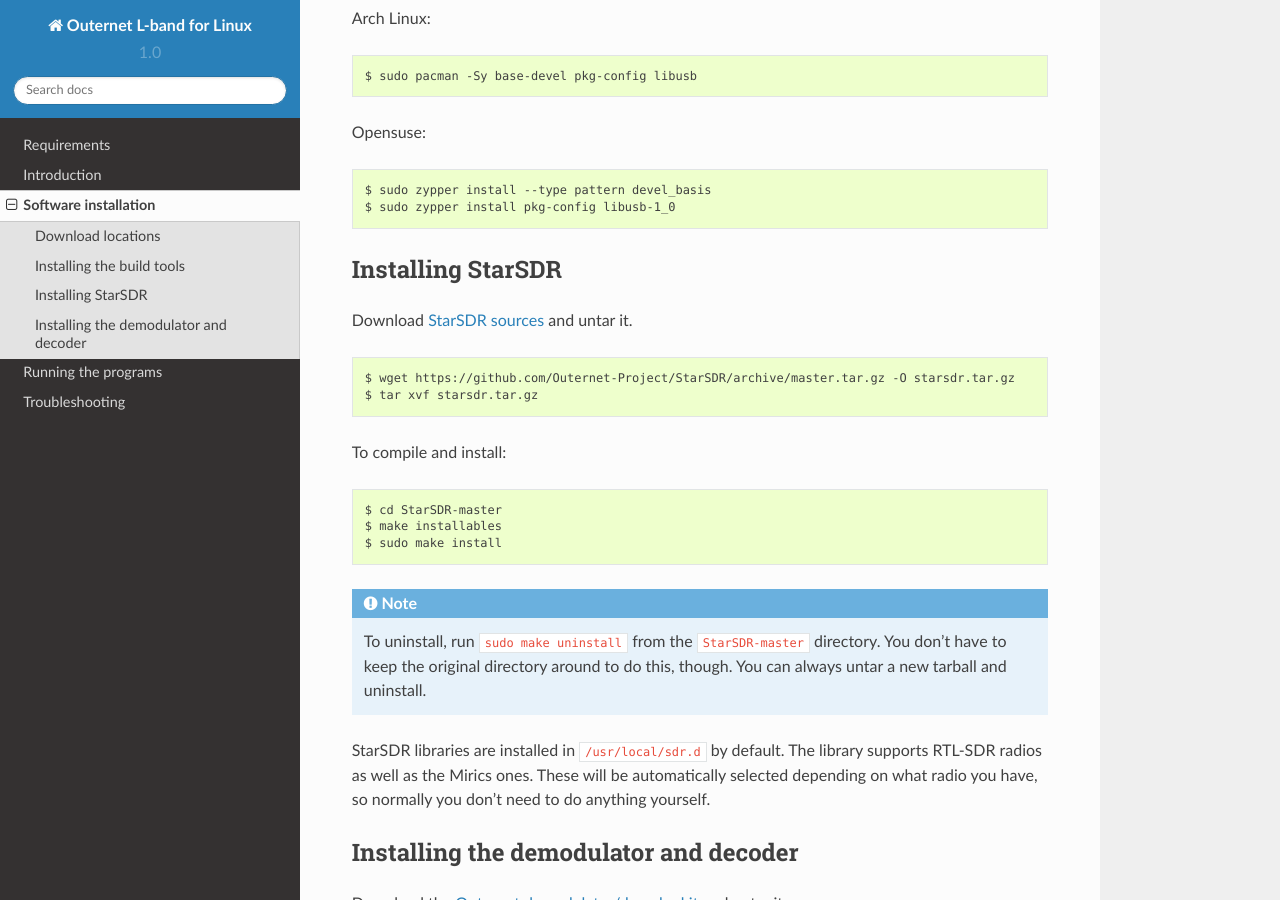
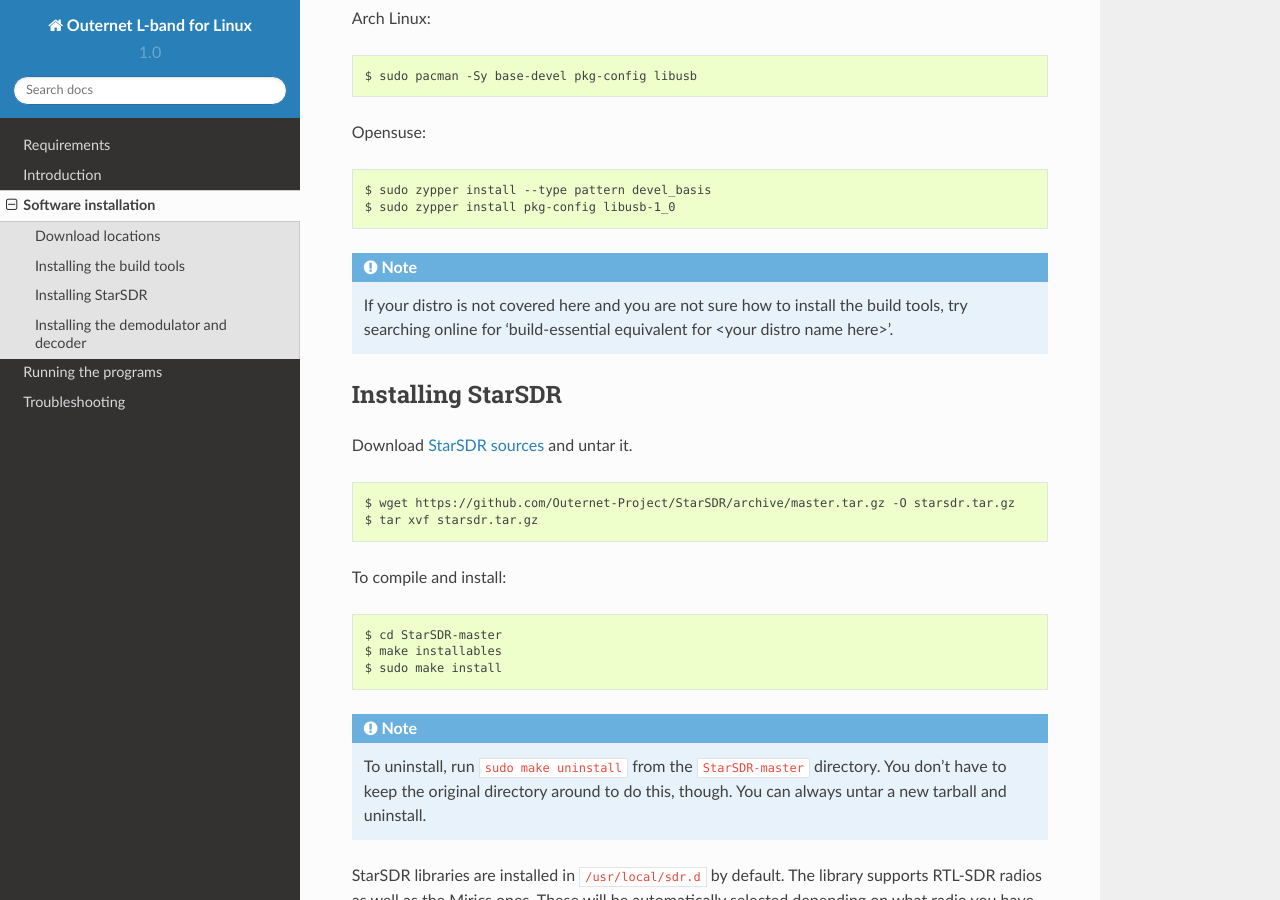
Before and after one commit to Othernet-Project/outernet-linux-lband, a Sphinx documentation site: the page built from docs/source/install.rst, in a window 1280 px wide and 900 px high, scrolled down 1384 px. Built offline with Sphinx 7.4.7 and the Read the Docs theme 2.0.0, drawn with Linux system fonts in a browser that asks for light colours.

Commit message:
Add notes on how to install build tools elsewhere
Signed-off-by: Branko Vukelic <branko@outernet.is>

```diff
--- a/docs/source/install.rst
+++ b/docs/source/install.rst
@@ -65,6 +65,11 @@
     $ sudo zypper install --type pattern devel_basis
     $ sudo zypper install pkg-config libusb-1_0
 
+.. note::
+    If your distro is not covered here and you are not sure how to install the
+    build tools, try searching online for 'build-essential equivalent for <your
+    distro name here>'.
+
 Installing StarSDR
 ------------------
 
```
